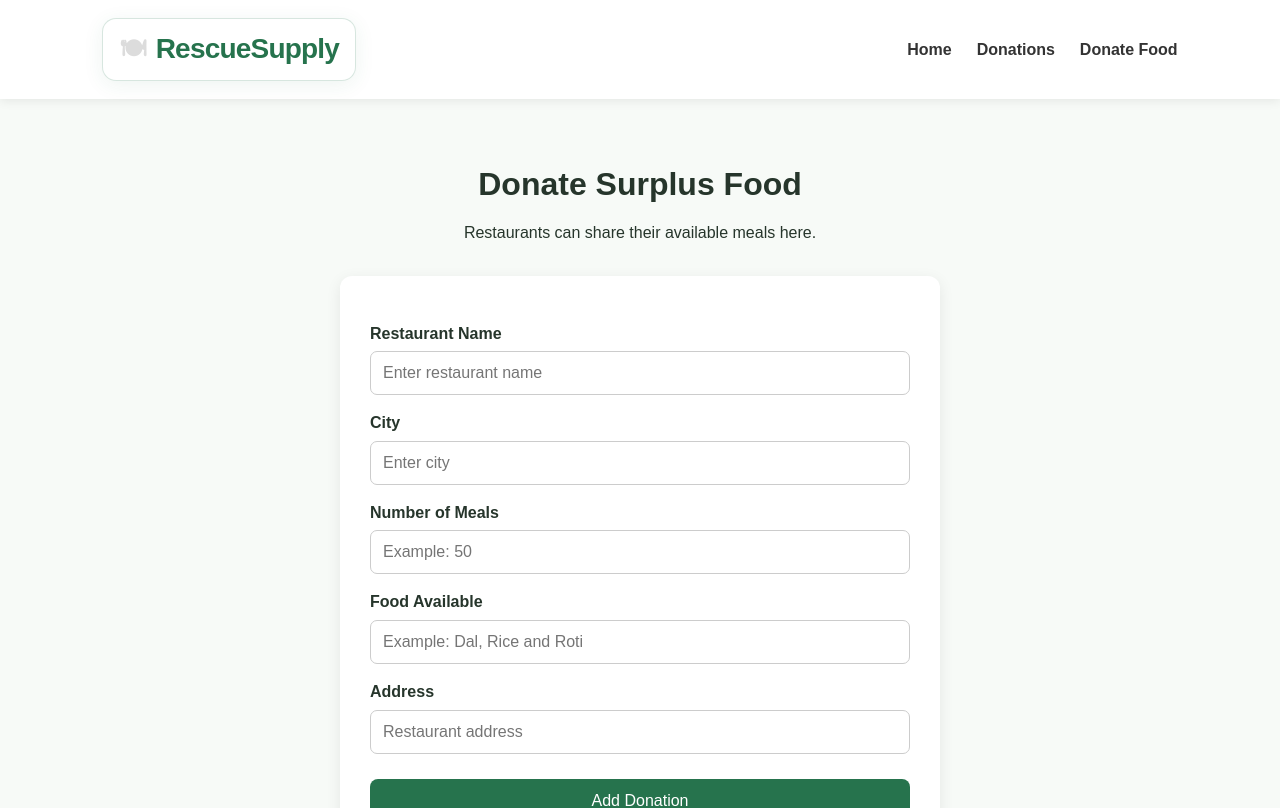
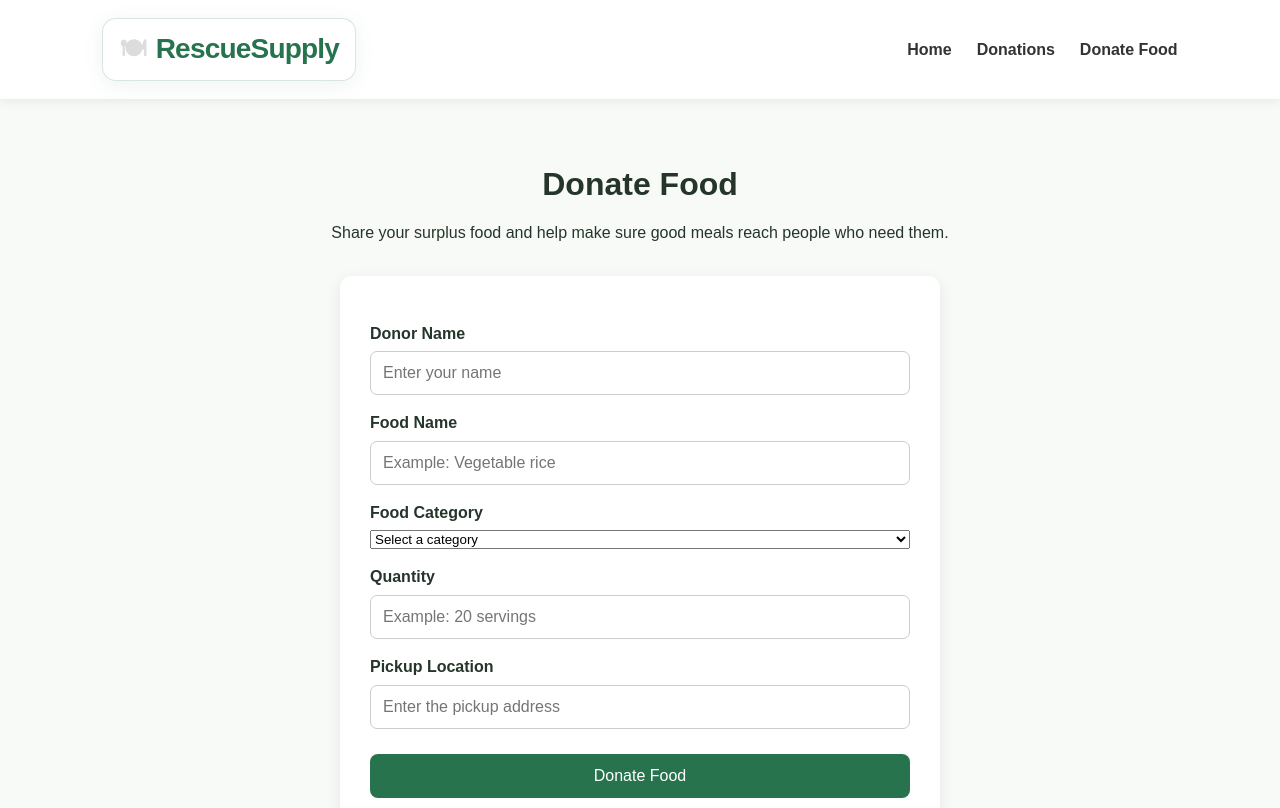
Before and after one commit to atithi3555beai25-ai/RescueSupply, a React (Vite) app: page /add-donation in a window 1280 px wide. Shown: the top 808 px of the page. Built offline with nearby package versions, Linux system fonts and the light colour scheme.

Commit message:
Update donation form layout

```diff
--- a/src/pages/AddDonation.jsx
+++ b/src/pages/AddDonation.jsx
@@ -1,141 +1,73 @@
-import { useState } from "react";
-
 function AddDonation() {
-
-    const [form, setForm] = useState({
-        name: "",
-        city: "",
-        meals: "",
-        food: "",
-        address: ""
-    });
-
-    const [message, setMessage] = useState("");
-
-    const handleChange = (e) => {
-
-        const { name, value } = e.target;
-
-        setForm({
-            ...form,
-            [name]: value
-        });
-    };
-
-
-    const handleSubmit = (e) => {
-
-        e.preventDefault();
-
-        const oldDonations =
-            JSON.parse(localStorage.getItem("donations")) || [];
-
-        oldDonations.push(form);
-
-        localStorage.setItem(
-            "donations",
-            JSON.stringify(oldDonations)
-        );
-
-        setMessage("Food donation added successfully! 🎉");
-
-        setForm({
-            name: "",
-            city: "",
-            meals: "",
-            food: "",
-            address: ""
-        });
-    };
-
-
     return (
-
         <main className="page">
 
-            <h1>Donate Surplus Food</h1>
+            <h1>Donate Food</h1>
 
             <p className="subtitle">
-                Restaurants can share their available meals here.
+                Share your surplus food and help make sure good meals reach
+                people who need them.
             </p>
 
-            <form
-                className="donation-form"
-                onSubmit={handleSubmit}
-            >
+            <form className="donation-form">
 
-                <label>Restaurant Name</label>
+                <label htmlFor="donor-name">Donor Name</label>
 
                 <input
                     type="text"
-                    name="name"
-                    value={form.name}
-                    onChange={handleChange}
-                    placeholder="Enter restaurant name"
+                    id="donor-name"
+                    name="donorName"
+                    placeholder="Enter your name"
                     required
                 />
 
-
-                <label>City</label>
+                <label htmlFor="food-name">Food Name</label>
 
                 <input
                     type="text"
-                    name="city"
-                    value={form.city}
-                    onChange={handleChange}
-                    placeholder="Enter city"
+                    id="food-name"
+                    name="foodName"
+                    placeholder="Example: Vegetable rice"
                     required
                 />
 
+                <label htmlFor="food-category">Food Category</label>
 
-                <label>Number of Meals</label>
+                <select id="food-category" name="foodCategory" defaultValue="" required>
+                    <option value="" disabled>
+                        Select a category
+                    </option>
+                    <option value="prepared-meals">Prepared meals</option>
+                    <option value="bakery">Bakery</option>
+                    <option value="produce">Fresh produce</option>
+                    <option value="packaged-food">Packaged food</option>
+                </select>
+
+                <label htmlFor="quantity">Quantity</label>
 
                 <input
-                    type="number"
-                    name="meals"
-                    value={form.meals}
-                    onChange={handleChange}
-                    placeholder="Example: 50"
+                    type="text"
+                    id="quantity"
+                    name="quantity"
+                    placeholder="Example: 20 servings"
                     required
                 />
 
-
-                <label>Food Available</label>
+                <label htmlFor="pickup-location">Pickup Location</label>
 
                 <input
                     type="text"
-                    name="food"
-                    value={form.food}
-                    onChange={handleChange}
-                    placeholder="Example: Dal, Rice and Roti"
+                    id="pickup-location"
+                    name="pickupLocation"
+                    placeholder="Enter the pickup address"
                     required
                 />
 
-
-                <label>Address</label>
-
-                <input
-                    type="text"
-                    name="address"
-                    value={form.address}
-                    onChange={handleChange}
-                    placeholder="Restaurant address"
-                    required
-                />
-
-
-                <button type="submit">
-                    Add Donation
+                <button type="button">
+                    Donate Food
                 </button>
 
             </form>
-
-
-            {message && (
-                <p className="success">
-                    {message}
-                </p>
-            )}
 
         </main>
     );
```
